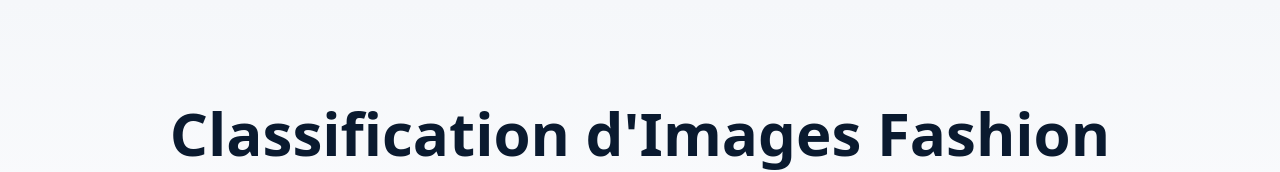
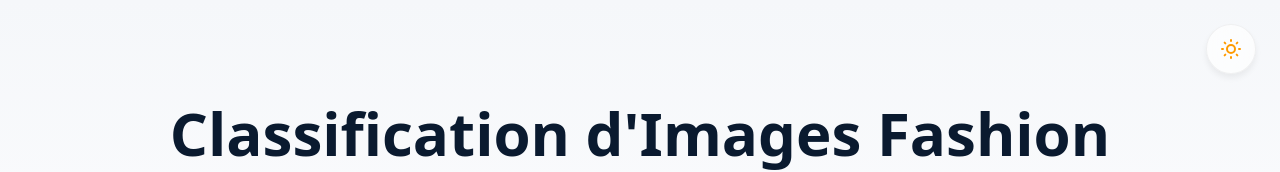
Before and after one commit to Lamakira/portfolio-said-v1, a Vue app: page /data/deep-learning in a window 1280 px wide. Shown: the top 172 px of the page. Built offline with nearby package versions, Linux system fonts and the light colour scheme.

Commit message:
feat: add dark mode

```diff
--- a/index.html
+++ b/index.html
@@ -4,7 +4,16 @@
     <meta charset="UTF-8">
     <link rel="icon" href="/favicon.ico">
     <meta name="viewport" content="width=device-width, initial-scale=1.0">
-    <title>Vite App</title>
+    <title>Portfolio - Saïd Arikama Chabi</title>
+
+    <!-- Prevent flash of unstyled content (FOUC) -->
+    <script>
+      (function() {
+        const theme = localStorage.getItem('theme') ||
+          (window.matchMedia('(prefers-color-scheme: dark)').matches ? 'dark' : 'light');
+        document.documentElement.setAttribute('data-theme', theme);
+      })();
+    </script>
   </head>
   <body>
     <div id="app"></div>
--- a/src/App.vue
+++ b/src/App.vue
@@ -1,8 +1,22 @@
 <script setup>
-import { RouterView } from 'vue-router'
+import { RouterView } from 'vue-router';
+import { onMounted } from 'vue';
+import { useTheme } from '@/composables/useTheme';
+import DarkToggle from '@/components/DarkToggle.vue';
+
+const { initTheme, watchSystemTheme } = useTheme();
+
+onMounted(() => {
+  // Initialize theme from localStorage or system preference
+  initTheme();
+
+  // Watch for system theme changes
+  watchSystemTheme();
+});
 </script>
 
 <template>
+  <DarkToggle />
   <RouterView />
 </template>
 
--- a/src/assets/main.css
+++ b/src/assets/main.css
@@ -1,5 +1,92 @@
 
 @import 'tailwindcss';
+
+/* ===== THEME VARIABLES ===== */
+
+/* Light Theme (Default) - Updated for better contrast */
+:root {
+  /* Backgrounds */
+  --bg: #EEF1F7;
+  --bg-surface: #FFFFFF;
+  --bg-elevated: #F8FAFC;
+
+  /* Text */
+  --text-primary: #0B1628;
+  --text-secondary: #475569;
+  --text-muted: #64748B;
+
+  /* Brand Colors */
+  --primary: #4F46E5;
+  --primary-hover: #4338CA;
+  --accent: #6366F1;
+  --accent-hover: #4F46E5;
+
+  /* Semantic */
+  --success: #10B981;
+  --warning: #F59E0B;
+  --error: #EF4444;
+
+  /* Effects */
+  --glass: rgba(255, 255, 255, 0.65);
+  --glass-border: rgba(0, 0, 0, 0.05);
+  --shadow: rgba(0, 0, 0, 0.06);
+  --glow: rgba(120, 90, 255, 0.25);
+}
+
+/* Dark Theme */
+[data-theme="dark"] {
+  /* Backgrounds */
+  --bg: #0B1220;
+  --bg-surface: #0F1724;
+  --bg-elevated: #1A2332;
+
+  /* Text */
+  --text-primary: #E6EEF8;
+  --text-secondary: #CBD5E1;
+  --text-muted: #94A3B8;
+
+  /* Brand Colors */
+  --primary: #60A5FA;
+  --primary-hover: #3B82F6;
+  --accent: #8B5CF6;
+  --accent-hover: #7C3AED;
+
+  /* Semantic */
+  --success: #34D399;
+  --warning: #FBBF24;
+  --error: #F87171;
+
+  /* Effects */
+  --glass: rgba(20, 25, 32, 0.6);
+  --glass-border: rgba(255, 255, 255, 0.1);
+  --shadow: rgba(0, 0, 0, 0.3);
+  --glow: rgba(96, 165, 250, 0.2);
+}
+
+/* Smooth theme transitions */
+:root,
+[data-theme="dark"] {
+  transition: background-color 0.3s ease, color 0.3s ease;
+}
+
+* {
+  transition: background-color 0.3s ease,
+              color 0.3s ease,
+              border-color 0.3s ease,
+              box-shadow 0.3s ease;
+}
+
+/* Disable transitions during theme change to avoid lag */
+[data-theme-transitioning] * {
+  transition: none !important;
+}
+
+/* Glass effect utilities */
+.glass {
+  background: var(--glass);
+  backdrop-filter: blur(10px);
+  border: 1px solid var(--glass-border);
+}
 
 #app {
   width: 100%;
@@ -45,7 +132,7 @@ section {
 
 /* Visible focus states for keyboard navigation */
 *:focus-visible {
-  outline: 2px solid #3B82F6;
+  outline: 2px solid var(--primary);
   outline-offset: 2px;
   border-radius: 4px;
 }
@@ -53,7 +140,7 @@ section {
 /* Better focus for buttons and links */
 button:focus-visible,
 a:focus-visible {
-  outline: 2px solid #3B82F6;
+  outline: 2px solid var(--primary);
   outline-offset: 2px;
 }
 
--- /dev/null
+++ b/src/components/DarkToggle.vue
@@ -0,0 +1,91 @@
+<script setup>
+import { ref, onMounted } from 'vue';
+import { useTheme } from '@/composables/useTheme';
+
+const { isDark, toggleTheme } = useTheme();
+const isHovered = ref(false);
+
+// Icon rotation animation
+const iconRotation = ref(0);
+
+const handleToggle = () => {
+  // Add rotation animation
+  iconRotation.value += 180;
+  toggleTheme();
+};
+
+onMounted(() => {
+  // Smooth entrance animation
+  setTimeout(() => {
+    iconRotation.value = 0;
+  }, 100);
+});
+</script>
+
+<template>
+  <button
+    @click="handleToggle"
+    @mouseenter="isHovered = true"
+    @mouseleave="isHovered = false"
+    role="switch"
+    :aria-checked="isDark"
+    :aria-label="isDark ? 'Activer le mode clair' : 'Activer le mode sombre'"
+    class="fixed top-6 right-6 z-50 p-3 rounded-full glass hover:scale-110 transition-all duration-300 focus-visible:outline focus-visible:outline-2 focus-visible:outline-offset-2 focus-visible:outline-primary group"
+    :class="isDark ? 'bg-slate-800/60' : 'bg-white/60'"
+  >
+    <!-- Sun Icon (Light Mode) -->
+    <svg
+      v-if="!isDark"
+      xmlns="http://www.w3.org/2000/svg"
+      class="h-6 w-6 text-amber-500 transition-transform duration-500"
+      :style="{ transform: `rotate(${iconRotation}deg)` }"
+      fill="none"
+      viewBox="0 0 24 24"
+      stroke="currentColor"
+      aria-hidden="true"
+    >
+      <path
+        stroke-linecap="round"
+        stroke-linejoin="round"
+        stroke-width="2"
+        d="M12 3v1m0 16v1m9-9h-1M4 12H3m15.364 6.364l-.707-.707M6.343 6.343l-.707-.707m12.728 0l-.707.707M6.343 17.657l-.707.707M16 12a4 4 0 11-8 0 4 4 0 018 0z"
+      />
+    </svg>
+
+    <!-- Moon Icon (Dark Mode) -->
+    <svg
+      v-else
+      xmlns="http://www.w3.org/2000/svg"
+      class="h-6 w-6 text-blue-300 transition-transform duration-500"
+      :style="{ transform: `rotate(${iconRotation}deg)` }"
+      fill="none"
+      viewBox="0 0 24 24"
+      stroke="currentColor"
+      aria-hidden="true"
+    >
+      <path
+        stroke-linecap="round"
+        stroke-linejoin="round"
+        stroke-width="2"
+        d="M20.354 15.354A9 9 0 018.646 3.646 9.003 9.003 0 0012 21a9.003 9.003 0 008.354-5.646z"
+      />
+    </svg>
+
+    <!-- Tooltip (Desktop only) -->
+    <span
+      class="absolute right-full mr-3 top-1/2 -translate-y-1/2 px-3 py-1.5 bg-slate-900 text-white text-sm rounded-lg whitespace-nowrap opacity-0 group-hover:opacity-100 transition-opacity duration-200 pointer-events-none hidden md:block"
+      :class="isDark ? 'bg-slate-700' : 'bg-slate-900'"
+    >
+      {{ isDark ? 'Mode clair' : 'Mode sombre' }}
+    </span>
+  </button>
+</template>
+
+<style scoped>
+.glass {
+  background: var(--glass);
+  backdrop-filter: blur(10px);
+  border: 1px solid var(--glass-border);
+  box-shadow: 0 4px 6px var(--shadow);
+}
+</style>
--- a/src/components/DataSection.vue
+++ b/src/components/DataSection.vue
@@ -95,17 +95,20 @@ onMounted(() => {
 </script>
 
 <template>
-  <section ref="sectionRef" class="w-full! max-w-none! min-h-screen bg-white text-slate-900 py-20 px-6 relative overflow-hidden">
-    <!-- Grid Pattern Background -->
+  <section class="relative w-full py-20 px-6 overflow-hidden" style="background-color: var(--bg);">
+    <!-- Subtle Grid Pattern -->
     <div class="absolute inset-0 bg-[linear-gradient(to_right,#e5e7eb_1px,transparent_1px),linear-gradient(to_bottom,#e5e7eb_1px,transparent_1px)] bg-[size:24px_24px] opacity-40 pointer-events-none"></div>
 
     <div class="container mx-auto relative z-10 max-w-7xl">
 
       <!-- Header -->
-      <div ref="headerRef" class="text-center mb-8">
-        <h2 class="text-5xl md:text-6xl lg:text-7xl font-bold text-[#0A1A2F] mb-8 tracking-tight">
-          Data & IA
+      <div ref="headerRef" class="text-center mb-16">
+        <h2 class="text-5xl md:text-6xl font-bold mb-4" style="color: var(--text-primary);">
+          Univers <span style="color: var(--primary);">Data & IA</span>
         </h2>
+        <p class="text-lg md:text-xl max-w-3xl mx-auto leading-relaxed" style="color: var(--text-secondary);">
+          Exploration, analyse et modélisation de données pour révéler des insights actionnables.
+        </p>
       </div>
 
       <!-- Universe Description (conditional) -->
--- /dev/null
+++ b/src/composables/useTheme.js
@@ -0,0 +1,119 @@
+import { ref, computed, watch } from 'vue';
+
+// Global theme state
+const theme = ref('light');
+
+// Provide/inject key
+export const THEME_KEY = Symbol('theme');
+
+/**
+ * Theme management composable
+ * Handles theme persistence, detection, and switching
+ */
+export function useTheme() {
+  // Computed property for dark mode check
+  const isDark = computed(() => theme.value === 'dark');
+
+  /**
+   * Set theme and persist to localStorage
+   * @param {string} newTheme - 'light' or 'dark'
+   */
+  const setTheme = (newTheme) => {
+    if (newTheme !== 'light' && newTheme !== 'dark') {
+      console.warn(`Invalid theme: ${newTheme}. Using 'light'.`);
+      newTheme = 'light';
+    }
+
+    theme.value = newTheme;
+
+    // Update HTML attribute
+    document.documentElement.setAttribute('data-theme', newTheme);
+
+    // Persist to localStorage
+    try {
+      localStorage.setItem('theme', newTheme);
+    } catch (e) {
+      console.error('Failed to save theme to localStorage:', e);
+    }
+  };
+
+  /**
+   * Toggle between light and dark themes
+   */
+  const toggleTheme = () => {
+    setTheme(isDark.value ? 'light' : 'dark');
+  };
+
+  /**
+   * Initialize theme from localStorage or system preference
+   */
+  const initTheme = () => {
+    let savedTheme = null;
+
+    // Try to read from localStorage
+    try {
+      savedTheme = localStorage.getItem('theme');
+    } catch (e) {
+      console.error('Failed to read theme from localStorage:', e);
+    }
+
+    // If no saved theme, check system preference
+    if (!savedTheme) {
+      const prefersDark = window.matchMedia('(prefers-color-scheme: dark)').matches;
+      savedTheme = prefersDark ? 'dark' : 'light';
+    }
+
+    setTheme(savedTheme);
+  };
+
+  /**
+   * Listen for system theme changes
+   */
+  const watchSystemTheme = () => {
+    const mediaQuery = window.matchMedia('(prefers-color-scheme: dark)');
+
+    const handleChange = (e) => {
+      // Only update if user hasn't set a preference
+      if (!localStorage.getItem('theme')) {
+        setTheme(e.matches ? 'dark' : 'light');
+      }
+    };
+
+    // Modern browsers
+    if (mediaQuery.addEventListener) {
+      mediaQuery.addEventListener('change', handleChange);
+    } else {
+      // Fallback for older browsers
+      mediaQuery.addListener(handleChange);
+    }
+
+    return () => {
+      if (mediaQuery.removeEventListener) {
+        mediaQuery.removeEventListener('change', handleChange);
+      } else {
+        mediaQuery.removeListener(handleChange);
+      }
+    };
+  };
+
+  /**
+   * Register a callback for theme changes
+   * @param {Function} callback - Function to call when theme changes
+   * @returns {Function} Unwatch function
+   */
+  const onThemeChange = (callback) => {
+    return watch(theme, (newTheme, oldTheme) => {
+      callback(newTheme, oldTheme);
+    });
+  };
+
+  return {
+    theme: computed(() => theme.value),
+    isDark,
+    setTheme,
+    toggleTheme,
+    initTheme,
+    watchSystemTheme,
+    onThemeChange,
+  };
+}
```
Also changed, not shown: src/components/AboutSection.vue (+9 -10 lines), src/components/ContactCTA.vue (+7 -6 lines), src/components/Hero.vue (+7 -7 lines), src/components/WebSection.vue (+23 -29 lines).
